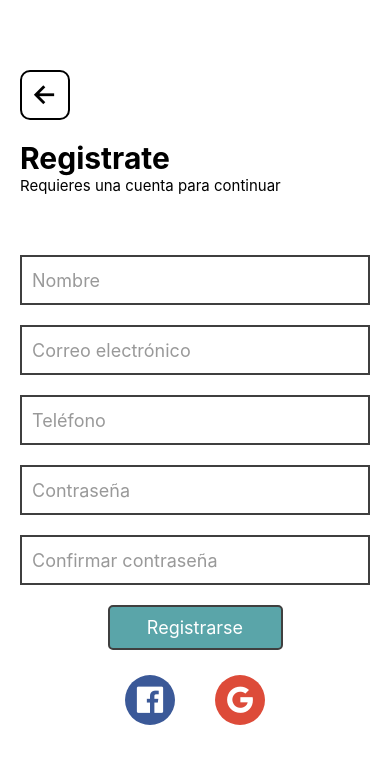
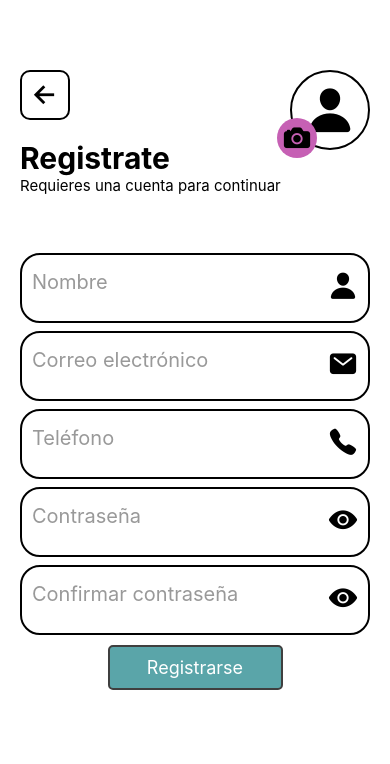
Before and after one commit to martinGM05/Chambapp, a React Native app: screen /Register in a window 390 px wide. Shown: the top 764 px of the page. Built offline with nearby package versions, Linux system fonts and the light colour scheme.

Commit message:
Arreglo Forms

```diff
--- a/src/components/Login/FormRegister.tsx
+++ b/src/components/Login/FormRegister.tsx
@@ -1,4 +1,4 @@
-import { StyleSheet, Text, View, Button, Pressable } from 'react-native'
+import { StyleSheet, Text, View, Button, Pressable, KeyboardTypeOptions } from 'react-native'
 import React from 'react'
 import { Formik, Field, Form, ErrorMessage } from 'formik';
 import { TextInput } from 'react-native-gesture-handler';
@@ -34,8 +34,8 @@ const FormRegister = () => {
                 .min(6, 'Mínimo 6 caracteres')
                 .required('Contraseña requerida'),
             PasswordConfirm: Yup.string()
-                .oneOf([Yup.ref('Password'), null], 'Contraseñas no coinciden')
-                .required('Las contraseñas no coinciden'),
+                .oneOf([Yup.ref('Password'), null], 'Las contraseñas no coinciden')
+                .required('Confirmación de contraseña requerida'),
         }),
         onSubmit: submit,
     }
@@ -46,16 +46,20 @@ const FormRegister = () => {
                 formik => (
                     <>
                         <View style={styles.containerForm}>
+                            <View style={styles.userContainer}>
                                 <TextInput
-                                style={styles.input}
+                                    style={styles.inputStyle}
+                                    autoCorrect={false}
                                     placeholder="Nombre"
                                     placeholderTextColor="#999"
-                                autoCapitalize="none"
-                                autoCorrect={false}
                                     onChangeText={formik.handleChange('Name')}
                                     value={formik.values.Name}
                                     onBlur={formik.handleBlur('Name')}
                                 />
+                                <Icon
+                                    name="ios-person"
+                                    style={styles.icon} />
+                            </View>
                             {
                                 formik.touched.Name && formik.errors.Name ?
                                     <View style={styles.contenedorError}>
@@ -64,8 +68,9 @@ const FormRegister = () => {
                                     </View>
                                     : null
                             }
+                            <View style={styles.userContainer}>
                                 <TextInput
-                                style={styles.input}
+                                    style={styles.inputStyle}
                                     placeholder="Correo electrónico"
                                     placeholderTextColor="#999"
                                     keyboardType="email-address"
@@ -75,6 +80,8 @@ const FormRegister = () => {
                                     value={formik.values.Email}
                                     onBlur={formik.handleBlur('Email')}
                                 />
+                                <Icon name="ios-mail" style={styles.icon} />
+                            </View>
                             {
                                 formik.touched.Email && formik.errors.Email ?
                                     <View style={styles.contenedorError}>
@@ -83,8 +90,9 @@ const FormRegister = () => {
                                     </View>
                                     : null
                             }
+                            <View style={styles.userContainer}>
                                 <TextInput
-                                style={styles.input}
+                                    style={styles.inputStyle}
                                     placeholder="Teléfono"
                                     placeholderTextColor="#999"
                                     keyboardType="phone-pad"
@@ -94,6 +102,8 @@ const FormRegister = () => {
                                     value={formik.values.Phone}
                                     onBlur={formik.handleBlur('Phone')}
                                 />
+                                <Icon name="ios-call" style={styles.icon} />
+                            </View>
                             {
                                 formik.touched.Phone && formik.errors.Phone ?
                                     <View style={styles.contenedorError}>
@@ -102,8 +112,9 @@ const FormRegister = () => {
                                     </View>
                                     : null
                             }
+                            <View style={styles.userContainer}>
                                 <TextInput
-                                style={styles.input}
+                                    style={styles.inputStyle}
                                     placeholder="Contraseña"
                                     placeholderTextColor="#999"
                                     autoCapitalize="none"
@@ -113,6 +124,8 @@ const FormRegister = () => {
                                     value={formik.values.Password}
                                     onBlur={formik.handleBlur('Password')}
                                 />
+                                <Icon name="eye" style={styles.icon} />
+                            </View>
                             {
                                 formik.touched.Password && formik.errors.Password ?
                                     <View style={styles.contenedorError}>
@@ -121,8 +134,9 @@ const FormRegister = () => {
                                     </View>
                                     : null
                             }
+                            <View style={styles.userContainer}>
                                 <TextInput
-                                style={styles.input}
+                                    style={styles.inputStyle}
                                     placeholder="Confirmar contraseña"
                                     placeholderTextColor="#999"
                                     autoCapitalize="none"
@@ -132,6 +146,8 @@ const FormRegister = () => {
                                     value={formik.values.PasswordConfirm}
                                     onBlur={formik.handleBlur('PasswordConfirm')}
                                 />
+                                <Icon name="eye" style={styles.icon} />
+                            </View>
                             {
                                 formik.touched.PasswordConfirm && formik.errors.PasswordConfirm ?
                                     <View style={styles.contenedorError}>
@@ -160,15 +176,14 @@ const styles = StyleSheet.create({
         justifyContent: 'center',
         alignItems: 'center',
     },
-    input: {
-        height: 50,
-        width: '100%',
-        borderColor: '#3f3f3f',
-        borderWidth: 2,
+    inputStyle: {
+        height: '80%',
+        width: '90%',
         padding: 10,
-        marginTop: 10,
+        marginTop: 5,
         marginBottom: 10,
-        fontSize: 18,
+        fontSize: 20,
+        flex: 1,
     },
     contenedorError: {
         marginTop: 7,
@@ -177,7 +192,7 @@ const styles = StyleSheet.create({
         borderRadius: 5,
         display: 'flex',
         flexDirection: 'row',
-        width: '50%',
+        width: 'auto',
         justifyContent: 'space-around',
     },
     error: {
@@ -198,5 +213,20 @@ const styles = StyleSheet.create({
         fontSize: 18,
         textAlign: 'center',
 
+    },
+    userContainer: {
+        flexDirection: 'row',
+        borderWidth: 2,
+        borderColor: '#000',
+        marginTop: 8,
+        paddingBottom: 10,
+        height: 70,
+        borderRadius: 20,
+    },
+    icon: {
+        marginTop: 15,
+        fontSize: 30,
+        color: '#000',
+        marginRight: 10,
     }
 })
--- a/src/screens/Login/Register.tsx
+++ b/src/screens/Login/Register.tsx
@@ -11,21 +11,28 @@ type Props = StackScreenProps<RootStackParams, 'Register'>;
 const Register = ({ navigation }: Props) => {
     return (
         <View style={styles.container}>
+            <View>
                 <View style={styles.goBack}>
                     <TouchableOpacity onPress={() => navigation.goBack()}>
                         <Icon name="ios-arrow-back" size={30} color="#000" />
                     </TouchableOpacity>
                 </View>
-            <ScrollView>
+                <View style={styles.containerPhotoUser}>
+                    <Icon name="ios-person" size={50} color="#000" />
+                    <TouchableOpacity
+                        style={styles.buttonPhotoUser}
+                    >
+                        <Icon name="ios-camera" style={styles.iconPhoto} />
+                    </TouchableOpacity>
+                </View>
+            </View>
             <View style={styles.containerDescription}>
                 <Text style={styles.textDescription}>Registrate</Text>
                 <Text style={styles.textDescription2}>Requieres una cuenta para continuar</Text>
             </View>
+            <ScrollView>
                 <View style={styles.containerForm}>
                     <FormRegister />
-                </View>
-                <View style={styles.containerSocialMedia}>
-                    <SocialMedia />
                 </View>
             </ScrollView>
         </View>
@@ -64,10 +71,36 @@ const styles = StyleSheet.create({
         alignItems: 'center',
         marginTop: 20,
     },
+    containerPhotoUser: {
+        width: 80,
+        height: 80,
+        backgroundColor: '#fff',
+        borderWidth: 2,
+        borderColor: '#000',
+        borderRadius: 50,
+        justifyContent: 'center',
+        alignItems: 'center',
+        marginTop: 20,
+        position: 'absolute',
+        top: 0,
+        right: 0,
+    },
     containerForm: {
         marginTop: 0,
     },
-    containerSocialMedia: {
-        marginTop: 25,
+    buttonPhotoUser: {
+        width: 40,
+        height: 40,
+        backgroundColor: '#c660b4',
+        position: 'absolute',
+        borderRadius: 50,
+        padding: 5,
+        justifyContent: 'center',
+        alignItems: 'center',
+        bottom: -10,
+        left: -15,
+    },
+    iconPhoto: {
+        fontSize: 30,
     }
 })
```
Lines whose indentation alone changed are shown as unchanged.
